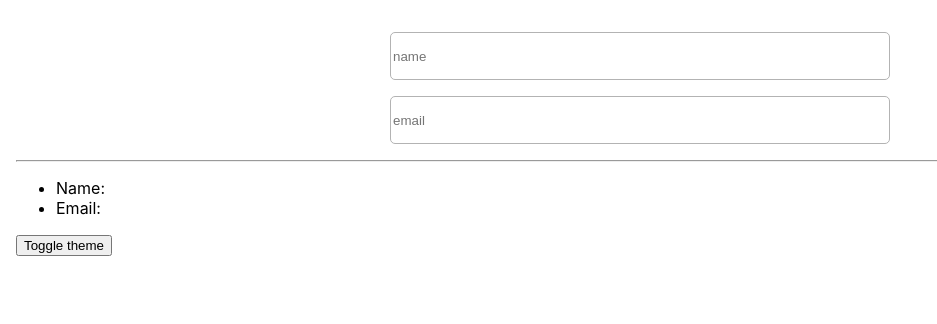
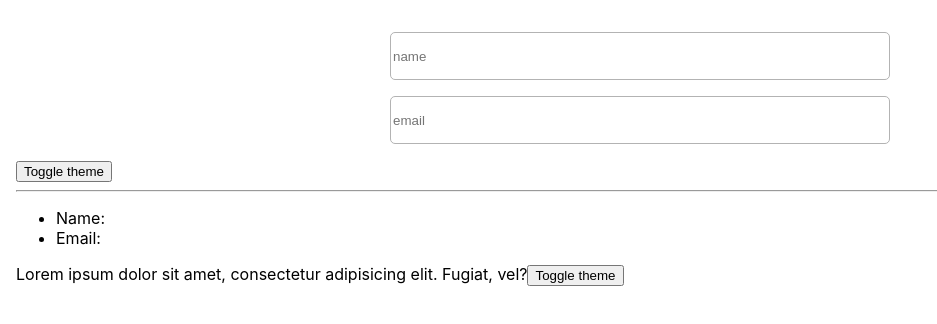
Before and after one commit to frozenfire1984/react-custom-hook, a React (Create React App) app: page / in a window 1280 px wide. Shown: the top 324 px of the page, without its empty margins (0-937 px from the left). Built offline with nearby package versions, Linux system fonts and the light colour scheme.

Commit message:
added ThemeContext

```diff
--- a/src/App.js
+++ b/src/App.js
@@ -1,22 +1,21 @@
 import './styles/app.scss'
 import Form from "./Components/Form/Form";
 import List	from "./Components/List/List"
+import Info	from "./Components/Info/Info"
 import useTheme from "./hooks/useTheme";
-import {useEffect} from "react";
+import {useEffect, useContext} from "react";
+import {ThemeContext} from "./context/ThemeContext";
 
 function App() {
 	const {theme, toggleTheme} = useTheme()
 
-	useEffect(() => {
-		//const l = localStorage.getItem("theme")
-		//console.log(l)
-	},[theme])
-
 	return (
-		<div className={`app ${theme}`}>
-			<Form />
-			<button onClick={toggleTheme}>Toggle theme</button>
-		</div>
+		<ThemeContext.Provider value={{theme, toggleTheme}}>
+			<div className="app">
+				<Form />
+				<Info />
+			</div>
+		</ThemeContext.Provider>
 	)
 }
 
--- a/src/Components/Form/Form.jsx
+++ b/src/Components/Form/Form.jsx
@@ -1,16 +1,20 @@
+import {useContext} from "react";
+import useInput from "./../../hooks/useInput";
+import {ThemeContext} from "../../context/ThemeContext";
 import './Form.scss'
-import useInput from "./../../hooks/useInput";
 //import useTheme from "../../hooks/useTheme";
 
 function App() {
 	const name = useInput()
 	const email = useInput("invalid invalid_extra")
 	//const {theme, toggleTheme} = useTheme()
+
+	const {theme, toggleTheme} = useContext(ThemeContext)
 	const input_attrs = {type: "text", placeholder: "input", required: true}
 
 	return (
 		<>
-			<div className="container">
+			<div className={`container ${theme}`}>
 				<form>
 					<div className="row">
 						<input
@@ -31,7 +35,7 @@ function App() {
         </div>
 				</form>
 			</div>
-			{/*<button onClick={toggleTheme}>Toggle theme</button>*/}
+			<button onClick={toggleTheme}>Toggle theme</button>
 			<hr/>
 			<ul>
 				<li>Name: {name.value}</li>
--- a/src/Components/Info/Info.jsx
+++ b/src/Components/Info/Info.jsx
@@ -1,7 +1,12 @@
+import {useContext} from "react";
+import {ThemeContext} from "../../context/ThemeContext";
+
 const Info = () => {
+	const {theme, toggleTheme} = useContext(ThemeContext)
 	return (
 		<div>
 			Lorem ipsum dolor sit amet, consectetur adipisicing elit. Fugiat, vel?
+			<button onClick={toggleTheme}>Toggle theme</button>
 		</div>
 	)
 }
--- /dev/null
+++ b/src/context/ThemeContext.js
@@ -0,0 +1,3 @@
+import {createContext} from "react";
+
+export const ThemeContext = createContext()
--- a/src/styles/app.scss
+++ b/src/styles/app.scss
@@ -24,6 +24,19 @@ body {
 .container {
   width: CLAMP(300px, 70%, 500px);
   margin-inline: auto;
+
+  &.white {
+
+  }
+
+  &.dark {
+    background-color: hsl(0, 0%, 20%);
+    color: #fff;
+
+    button {
+      //background-color: #fff;
+    }
+  }
 }
 
 .err {
```
